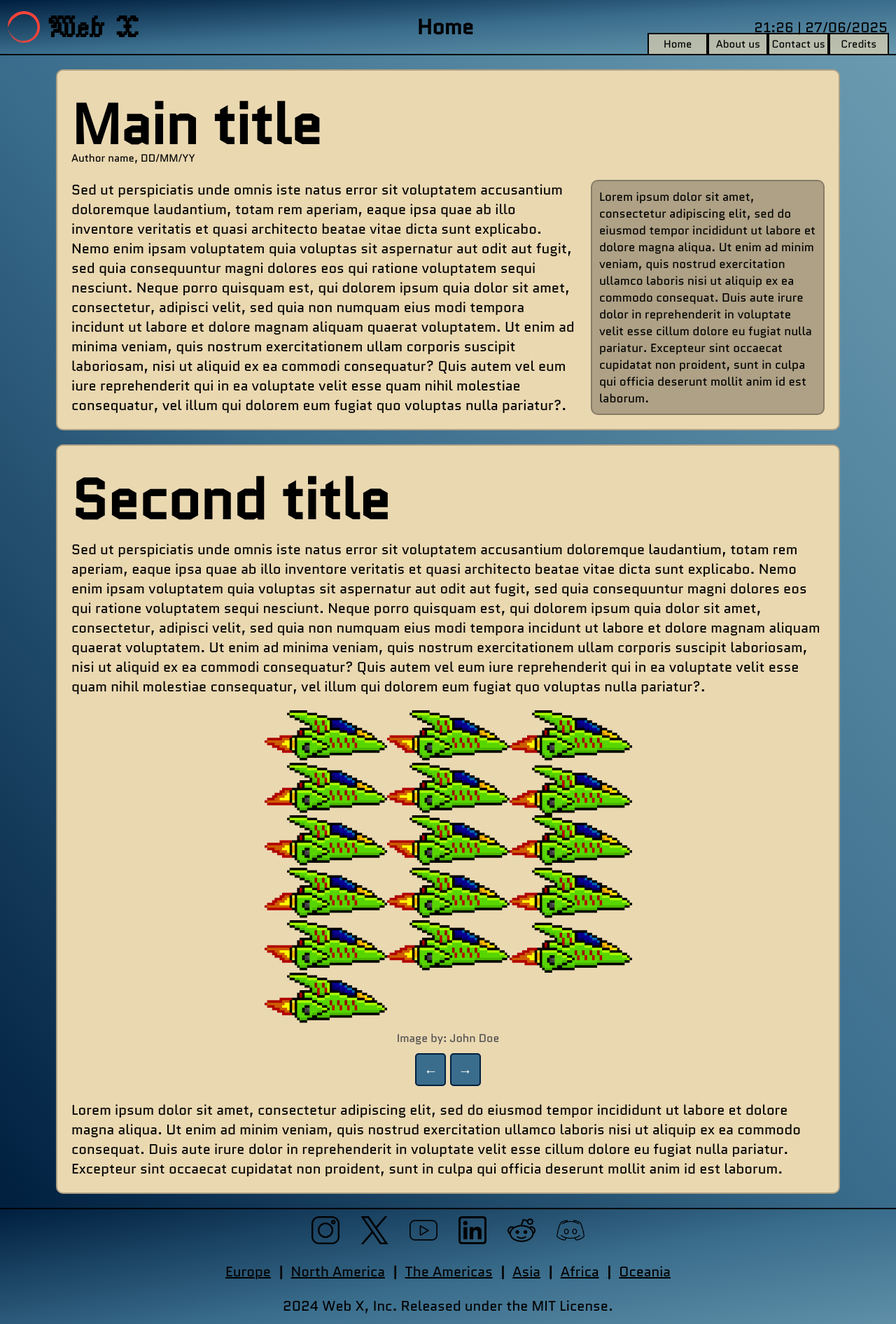
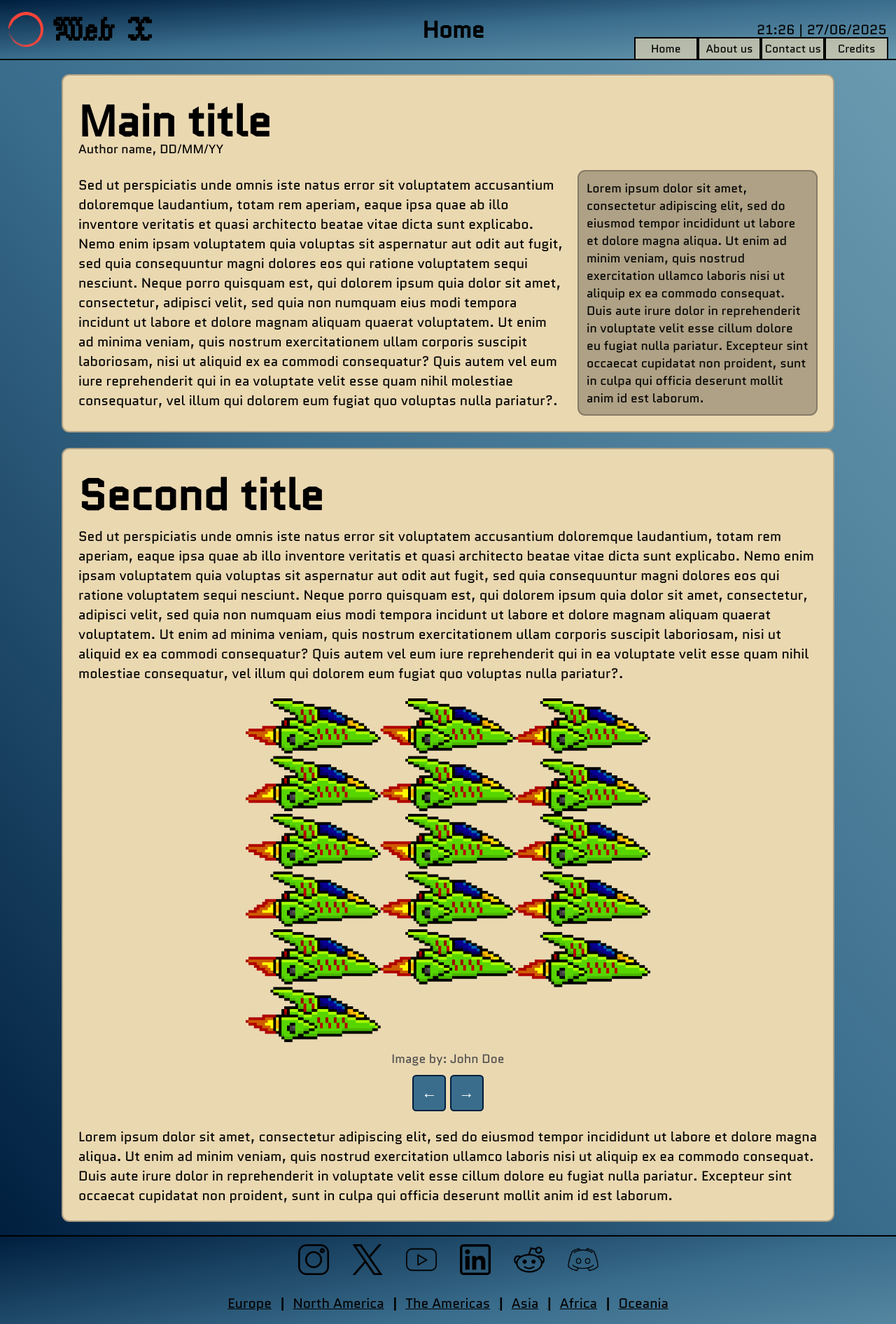
Before and after one commit to Rouxxel/Web_practice, a plain HTML site: page index.html in a window 1280 px wide. Shown: the top 1892 px of the page at 70% size. Drawn offline with Linux system fonts and the light colour scheme.

Commit message:
Replace all px values with rem values base 16 (standard in most browsers)

```diff
--- a/css/general.css
+++ b/css/general.css
@@ -1,7 +1,7 @@
 /*Reset CSS styling*/
 * {
-    margin: 0;
-    padding: 0;
+    margin: 0rem;
+    padding: 0rem;
     box-sizing: border-box;
 }
 
@@ -22,12 +22,12 @@
 
 /*-----------------------------------------------------------------------------------------------*/
 html, body {
-    margin: 0;
-    padding: 0;
+    margin: 0rem;
+    padding: 0rem;
     font-family: 'Quantico', sans-serif;
     font-weight: normal;
     font-style: normal;
-    font-size: 20px;
+    font-size: 1.1rem;
     position: relative;
 }
 
@@ -37,7 +37,7 @@ html, body {
     background: linear-gradient(to bottom right,
         rgb(0, 31, 63), rgb(58, 109, 140),
         rgb(106, 154, 176)); /* Gradient from top left to bottom right */
-    padding: 10px;
+    padding: 0.625rem;
     text-align: center;
     display: flex; /*make containers to be in a row*/
     flex-direction: row;          /*Flex is in a row*/
@@ -49,8 +49,8 @@ html, body {
 /*Logo name container and inners*/
 .logo_name{
     /*background-color: rgb(255, 255, 255);*/
-    gap: 10px;
-    padding: 1px;
+    gap: 0.625rem;
+    padding: 0.0625rem;
 
     display: flex;                /*Enables flexbox*/
     flex-direction: row;          /*Flex is in a row*/
@@ -60,22 +60,22 @@ html, body {
 }
 
 .logo_name img {
-    height: 45px;
+    height: 2.8rem;
     width: auto;
 }
 
 #main_title{
     font-family: 'Jacquarda Bastarda 9', sans-serif;
-    font-size: 42px;
+    font-size: 2.625rem;
 }
 
 .current_page{
     /*background-color: aliceblue;/**/
-    font-size: 30px;
+    font-size: 1.875rem;
     font-weight: bold;
     font-style: normal;
 
-    padding: 4px;
+    padding: 0.25rem;
 }
 
 /*Navigation bar and items*/
@@ -85,19 +85,19 @@ html, body {
     grid-template-columns: repeat(4, 1fr);
     justify-content: space-between;     /*Horizontally center the contents*/
     align-items: center;                /*Vertically center the contents*/
-    /*padding: 10px 10px 5px 10px; /* Padding: top 10px, right 10px, bottom 0px, left 10px */
-    gap: 0px;
+    /*padding: 0.625rem 0.625rem 0.31rem 0.625rem; /* Padding: top 0.625rem, right 0.625rem, bottom 0rem, left 0.625rem */
+    gap: 0rem;
     position: absolute;
-    bottom: 0px;
-    right: 10px;
+    bottom: 0rem;
+    right: 0.625rem;
 }
 
 /* Styling the individual links */
 .nav_bar a {
     background-color: rgb(234, 216, 177, 0.65); /* Semi-transparent background color */
-    border-top: 2px solid black;
-    border-right: 2px solid black;
-    border-left: 2px solid black;
+    border-top: 0.125rem solid black;
+    border-right: 0.125rem solid black;
+    border-left: 0.125rem solid black;
     border-bottom: none;
 
     text-align: center;                      /* Center text inside links */
@@ -105,9 +105,9 @@ html, body {
     justify-content: center;                 /* Horizontally center the items */
 
     color: black;                                 /* Text color for the links */
-    padding: 3px;                                   /* Internal padding for links */
+    padding: 0.18rem;                                   /* Internal padding for links */
     text-decoration: none;                          /* Remove underline from links */
-    font-size: 15px;
+    font-size: 0.9rem;
 }
 
 /* Add hover effect */
@@ -120,10 +120,10 @@ html, body {
     display: flex;
     flex-direction: row;
 
-    font-size: 20px;
+    font-size: 1.1rem;
 
-    gap: 5px;
-    padding: 1px;
+    gap: 0.31rem;
+    padding: 0.0625rem;
 }
 
 /*-----------------------------------------------------------------------------------------------*/
@@ -132,14 +132,14 @@ html, body {
     background: linear-gradient(to bottom right,
         rgb(0, 31, 63), rgb(58, 109, 140),
         rgb(106, 154, 176)); /* Gradient from top left to bottom right */
-    padding: 10px;
+    padding: 0.625rem;
 
     display: flex;
     flex-direction: column;             /* items organized in a column */
     justify-content: center;            /* Vertically center the items */
     align-items: center;                /* Horizontally center the items */
     text-align: center;                 /* Ensure text is centered*/
-    gap: 15px;
+    gap: 0.9rem;
 }
 
 /*Social media logos row*/
@@ -147,13 +147,13 @@ html, body {
     /*background-color: aliceblue;/**/
     display: flex;
     flex-direction: row;
-    padding: 0px 10px 0px 10px;
+    padding: 0rem 0.625rem 0rem 0.625rem;
 
-    gap: 30px;
+    gap: 1.875rem;
 }
 
 .socials_img_row img{
-    height: 40px;
+    height: 2.5rem;
     width: auto;
 }
 
@@ -162,9 +162,9 @@ html, body {
     /*background-color: aliceblue; /**/
     display: flex;
     flex-direction: row;
-    padding: 0px 10px 0px 10px;
+    padding: 0rem 0.625rem 0rem 0.625rem;
 
-    gap: 5px;
+    gap: 0.31rem;
 }
 
 .worldwide_locations a, .worldwide_locations h4{
@@ -176,9 +176,9 @@ html, body {
 
     color: black;
     /*color: rgb(250, 188, 63);                     /* Text color for the links */
-    padding: 3px;                                   /* Internal padding for links */
+    padding: 0.1875rem;                                   /* Internal padding for links */
     text-decoration: underline;                          /* Remove underline from links */
-    font-size: 20px;
+    font-size: 1.1rem;
 }
 
 /*Rights reserved text*/
@@ -188,8 +188,8 @@ html, body {
 
     color: black;
     /*color: rgb(250, 188, 63);                     /* Text color for the links */
-    padding: 3px;                                   /* Internal padding for links */
-    font-size: 20px;
+    padding: 0.1875rem;                                   /* Internal padding for links */
+    font-size: 1.1rem;
 }
 
 /*Terms and conditions row*/
@@ -197,9 +197,9 @@ html, body {
     /*background-color: aliceblue; /**/
     display: flex;
     flex-direction: row;
-    padding: 0px 10px 0px 10px;
+    padding: 0rem 0.625rem 0rem 0.625rem;
 
-    gap: 5px;
+    gap: 0.31rem;
 }
 
 .policies_row a, .policies_row h4{
@@ -211,9 +211,9 @@ html, body {
 
     color: black;
     /*color: rgb(250, 188, 63);                     /* Text color for the links */
-    padding: 3px;                                   /* Internal padding for links */
+    padding: 0.1875rem;                                   /* Internal padding for links */
     text-decoration: underline;                          /* Remove underline from links */
-    font-size: 20px;
+    font-size: 1.1rem;
 }
 
 /*-----------------------------------------------------------------------------------------------*/
@@ -222,5 +222,5 @@ html, body {
     background: linear-gradient(to bottom left,
     rgb(106, 154, 176), rgb(58, 109, 140),
     rgb(0, 31, 63)); /* Gradient from top left to bottom right */
-    padding: 20px 80px 20px 80px;
+    padding: 1.1rem 5rem 1.1rem 5rem;
 }
--- a/css/home.css
+++ b/css/home.css
@@ -1,13 +1,13 @@
 /*Main container*/
 .main_container{
     background-color: rgb(234, 216, 177);/*background-color: rgb(232, 92, 13);/**/
-    padding: 20px;
-    border-radius: 10px;
-    border: 2.5px solid rgb(174, 161, 133);
+    padding: 1.25rem;
+    border-radius: 0.625rem;
+    border: 0.15rem solid rgb(174, 161, 133);
 }
 
 .main_title{
-    font-size: 80px;
+    font-size: 3.5rem;
     font-weight: bold;
     font-style: normal;
 }
@@ -16,12 +16,12 @@
     display: flex;
     flex-direction: row;
 
-    font-size: 15px;
+    font-size: 1rem;
     font-weight: normal;
     font-style: normal;
-    margin: 0px 0px 0px 0px;
+    margin: 0rem 0rem 0rem 0rem;
     position: relative;
-    top: -20px; /* Move the subtext closer by reducing the space */
+    top: -1rem; /* Move the subtext closer by reducing the space */
 }
 
 .article_side{
@@ -31,7 +31,7 @@
     align-items: center;
     justify-content: center;
 
-    gap: 15px;
+    gap: 1rem;
 }
 
 .main_paragraph {
@@ -41,40 +41,37 @@
 .side_paragraph {
     flex-grow: 1; /* This item will take up less space */
 
-    font-size: 17px;
+    font-size: 1rem;
 
-    padding: 10px;
+    padding: 0.625rem;
 
     background-color: rgb(174, 161, 133);
-    border-radius: 10px;
-    border: 2.5px solid rgb(133, 123, 102);
+    border-radius: 0.625rem;
+    border: 0.16rem solid rgb(133, 123, 102);
 
 }
 
 /*Second container*/
 .second_container{
     background-color: rgb(234, 216, 177);/*background-color: rgb(232, 92, 13);/**/
-    padding: 20px;
-    border-radius: 10px;
-    border: 2.5px solid rgb(174, 161, 133);
+    padding: 1.25rem;
+    border-radius: 0.625rem;
+    border: 0.15rem solid rgb(174, 161, 133);
 
-    margin-top: 20px;
+    margin-top: 1.25rem;
 }
 
 .second_main_title{
-    font-size: 80px;
+    font-size: 3.5rem;
     font-weight: bold;
     font-style: normal;
 }
 
 .second_article{
-
     display: flex;                /* Enables flexbox layout */
     flex-direction: column;        /* Stacks items vertically */
     align-items: center;           /* Centers items horizontally */
     text-align: left;            /* Ensures text is centered */
-
-
 }
 
 .buttons_image {
@@ -82,10 +79,10 @@
     flex-direction: column;           /* Align items in a row (horizontally) */
     align-items: center;           /* Center items vertically */
     justify-content: center;       /* Center items horizontally */
-    gap: 10px;                     /* Adds space between buttons and image */
+    gap: 0.625rem;                     /* Adds space between buttons and image */
     text-align: center;            /* Ensure text is centered */
 
-    padding: 20px;
+    padding: 1.25rem;
 }
 
 .img_author {
@@ -97,23 +94,23 @@
 }
 
 #ship_sprite {
-    height: 450px;                 /* Adjust image height */
+    height: 28.125rem;                 /* Adjust image height */
     width: auto;                   /* Preserve aspect ratio */
 }
 
 .image_caption {
-    font-size: 16px;               /* Smaller text for caption */
+    font-size: 1rem;               /* Smaller text for caption */
     color: rgb(77, 77, 77);
 }
 
 .l_arrow_button, .r_arrow_button {
     background-color: rgb(58, 109, 140);     /* Styling the buttons */
     color: white;
-    padding: 10px;
-    border: 2px solid rgb(0, 31, 63);
-    border-radius: 5px;
+    padding: 0.625rem;
+    border: 0.125rem solid rgb(0, 31, 63);
+    border-radius: 0.3125rem;
     cursor: pointer;
-    font-size: 20px;
+    font-size: 1.25rem;
 }
 
 .l_arrow_button:hover, .r_arrow_button:hover {
--- a/index.html
+++ b/index.html
@@ -65,7 +65,7 @@
         </header>
 
         <!-- Header-body separation line -->
-        <hr style="border: 1.5px solid black; width: 100%;">
+        <hr style="border: 0.09rem solid black; width: 100%;">
 
         <!-- Whole actual body -->
         <div class="main_content">
@@ -127,7 +127,7 @@
         </div>
 
         <!-- Header-body separation line -->
-        <hr style="border: 1.5px solid black; width: 100%;">
+        <hr style="border: 0.09rem solid black; width: 100%;">
 
         <!-- Footer -->
         <footer class="footer">
```
Also changed, not shown: css/about_us.css (+24 -24 lines), css/contact_us.css (+18 -18 lines), css/credits.css (+13 -13 lines), pages/about_us.html (+2 -2 lines), pages/contact_us.html (+2 -2 lines), pages/credits.html (+2 -2 lines).
